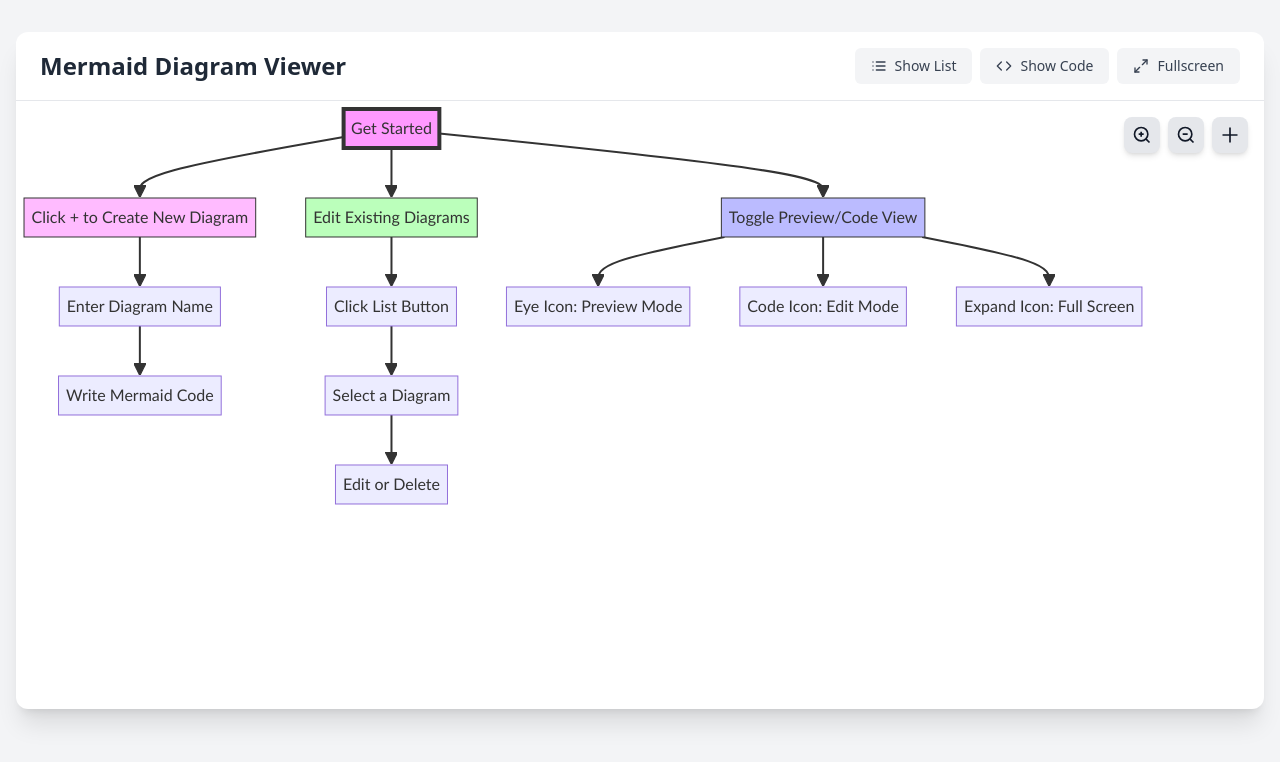
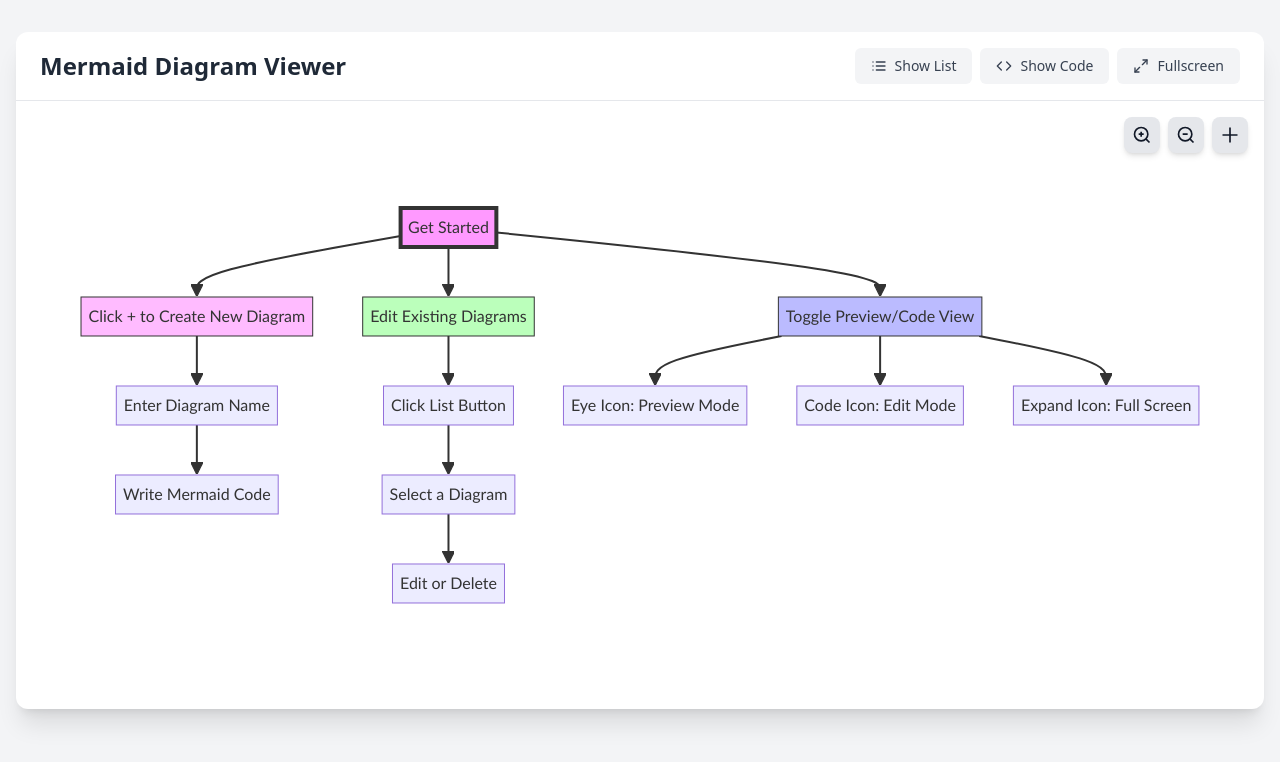
Before and after one commit to mamertofabian/mermaid-diagram-editor, a React (Vite) app: page / in a window 1280 px wide. Shown: the top 762 px of the page. Built offline with nearby package versions, Linux system fonts and the light colour scheme.

Commit message:
fix: Restore zoom functionality by using separate refs in DiagramPreview

```diff
--- a/src/components/DiagramPreview.tsx
+++ b/src/components/DiagramPreview.tsx
@@ -9,6 +9,7 @@ interface DiagramPreviewProps {
 
 export default function DiagramPreview({ code, isFullScreen, onFullScreenChange }: DiagramPreviewProps) {
   const containerRef = useRef<HTMLDivElement>(null);
+  const contentRef = useRef<HTMLDivElement>(null);
   const [zoomLevel, setZoomLevel] = useState(1);
   const [isDragging, setIsDragging] = useState(false);
   const [dragStart, setDragStart] = useState({ x: 0, y: 0 });
@@ -25,11 +26,11 @@ export default function DiagramPreview({ code, isFullScreen, onFullScreenChange
 
   useEffect(() => {
     const renderDiagram = async () => {
-      if (!containerRef.current) return;
+      if (!contentRef.current) return;
 
       try {
         // Clear previous content
-        containerRef.current.innerHTML = '';
+        contentRef.current.innerHTML = '';
 
         // Generate unique ID
         const id = `mermaid-${Math.random().toString(36).slice(2)}`;
@@ -38,7 +39,7 @@ export default function DiagramPreview({ code, isFullScreen, onFullScreenChange
         const { svg } = await mermaid.render(id, code);
 
         // Insert the rendered SVG
-        containerRef.current.innerHTML = svg;
+        contentRef.current.innerHTML = svg;
 
         // Reset zoom and scroll when diagram changes
         setZoomLevel(1);
@@ -183,7 +184,7 @@ export default function DiagramPreview({ code, isFullScreen, onFullScreenChange
         ref={containerRef}
       >
         <div
-          ref={containerRef}
+          ref={contentRef}
           className="w-full h-full flex items-center justify-center p-8"
           style={{
             transform: `scale(${zoomLevel}) translate(${scrollPosition.x}px, ${scrollPosition.y}px)`,
```
